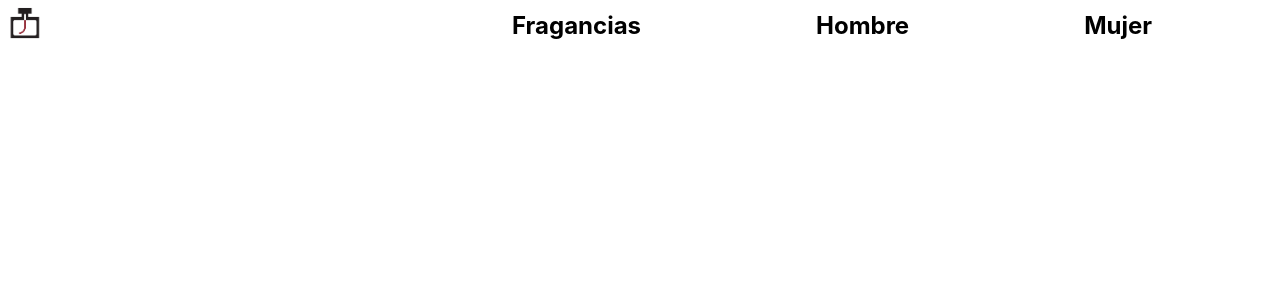
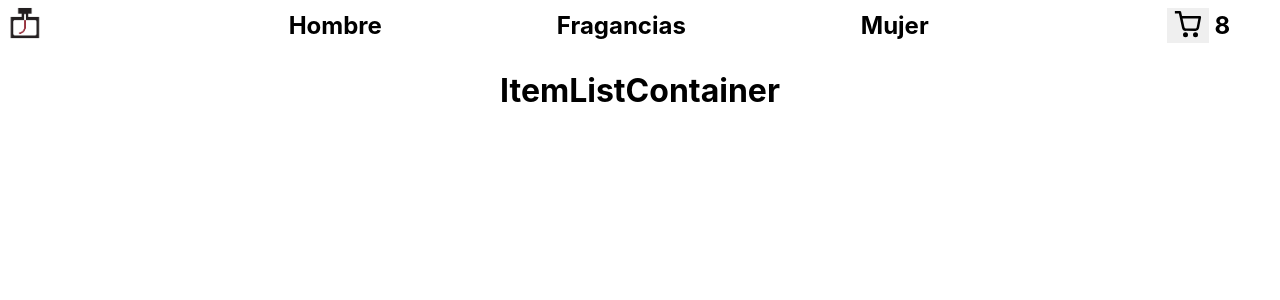
Before and after one commit to IanMurphy2/reactProject, a React (Create React App) app: page / in a window 1280 px wide. Shown: the top 300 px of the page. Built offline with nearby package versions, Linux system fonts and the light colour scheme.

Commit message:
agrego CartWidget y ItemListContainer ademas de archivo data,js

```diff
--- a/src/App.js
+++ b/src/App.js
@@ -1,12 +1,15 @@
 import './App.css';
+import ItemListContainer from './components/ItemListContainer';
 import NavBar from './components/NavBar';
-
 
 function App() {
   return(
+    <>
 
-    <NavBar/>
+    <NavBar cantCarrito="8"/>
+    <ItemListContainer />
 
+    </>
     );
 }
 
--- /dev/null
+++ b/src/components/CartWidget.css
@@ -0,0 +1,12 @@
+.cart__div{
+    margin-right: 50px;
+    display: flex;
+    justify-content: center;
+    align-items: center;
+}
+
+.cart__btn{
+    margin-right: 5px;
+    border: none;
+    cursor: pointer;
+}
--- /dev/null
+++ b/src/components/CartWidget.js
@@ -0,0 +1,16 @@
+import "./CartWidget.css"
+
+function CartWidget({cantidad}){
+    return(
+
+        <div className="cart__div">
+        <button className="cart__btn">
+            <svg xmlns="http://www.w3.org/2000/svg" width="30" height="30" viewBox="0 0 24 24" fill="none" stroke="#000000" stroke-width="2" stroke-linecap="square" stroke-linejoin="round"><circle cx="10" cy="20.5" r="1"/><circle cx="18" cy="20.5" r="1"/><path d="M2.5 2.5h3l2.7 12.4a2 2 0 0 0 2 1.6h7.7a2 2 0 0 0 2-1.6l1.6-8.4H7.1"/></svg>
+        </button>
+        <h2>{cantidad}</h2>
+        </div>
+
+    )
+}
+
+export default CartWidget;
--- /dev/null
+++ b/src/components/ItemListContainer.css
@@ -0,0 +1,6 @@
+.ItemListContainer{
+    display: flex;
+    width: 100vw;
+    justify-content: center;
+
+}
--- /dev/null
+++ b/src/components/ItemListContainer.js
@@ -0,0 +1,13 @@
+import "./ItemListContainer.css"
+// import catalogo from "./data.js"
+
+function ItemListContainer(){
+    return(
+        <main className="ItemListContainer">
+        <h1>ItemListContainer</h1>
+
+        </main>
+    )
+}
+
+export default ItemListContainer;
--- a/src/components/NavBar.css
+++ b/src/components/NavBar.css
@@ -8,7 +8,6 @@
 
 .header__nav{
     width: 50%;
-    margin-right: 10%;
     display: flex;
     justify-content: space-between;
     align-items: center;
@@ -32,3 +31,7 @@
     color: black;
     font-weight: 700;
 }
+
+.nav__btn:hover{
+    color: rgb(0, 0, 0, 0.7);
+}
--- a/src/components/NavBar.js
+++ b/src/components/NavBar.js
@@ -1,18 +1,20 @@
+import CartWidget from "./CartWidget";
 import "./NavBar.css"
 
-function navBar(){
+function NavBar({cantCarrito}){
     return(
 
         <header className="header">
         <a href="#" className="logo"> <img className="logo__pic" src="../assets/LogoPerfumeria.jpg" alt="Logo de la marca"/> </a>
         <nav className="header__nav">
+        <a className="nav__btn" href="#">Hombre</a>
         <a className="nav__btn" href="#">Fragancias</a>
-        <a className="nav__btn" href="#">Hombre</a>
         <a className="nav__btn" href="#">Mujer</a>
         </nav>
+        <CartWidget cantidad={cantCarrito}/>
         </header>
 
     )
 }
 
-export default navBar;
+export default NavBar;
--- /dev/null
+++ b/src/components/data.js
@@ -0,0 +1,13 @@
+export const catalogo = [
+{   id: 1,
+    title: "Dylan Blue",
+    marca: "Versace",
+    foto: "../assets/dylanBlueEDT.webp"
+},
+{   id: 2,
+    title: "Bleu de Chanel",
+    marca: "Chanel",
+    foto: "../assets/bleuDeChanel.webp"
+}
+
+]
```
Also changed, not shown: public/assets/bleuDeChanel.webp (added), public/assets/dylanBlueEDT.webp (added).
